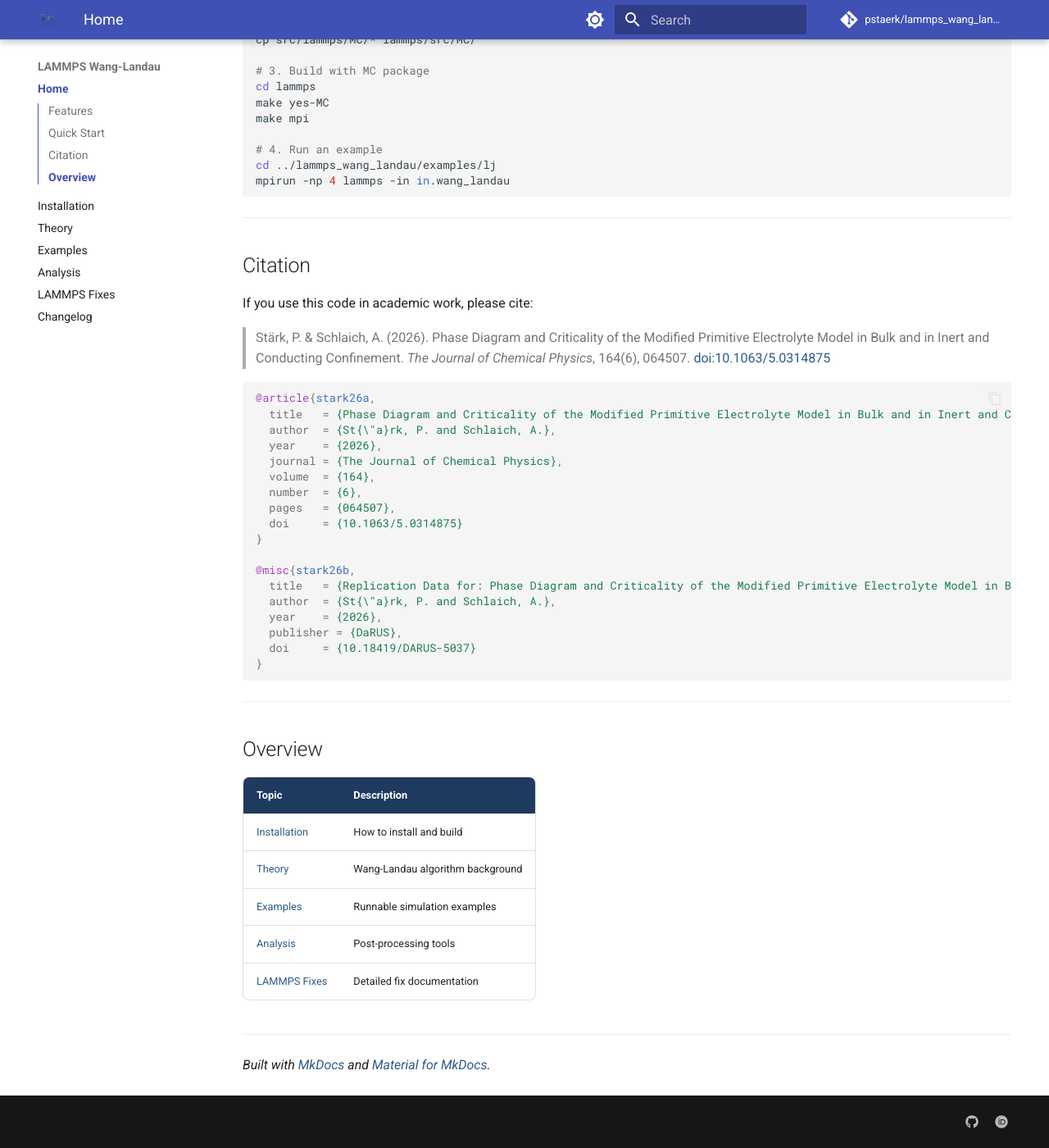
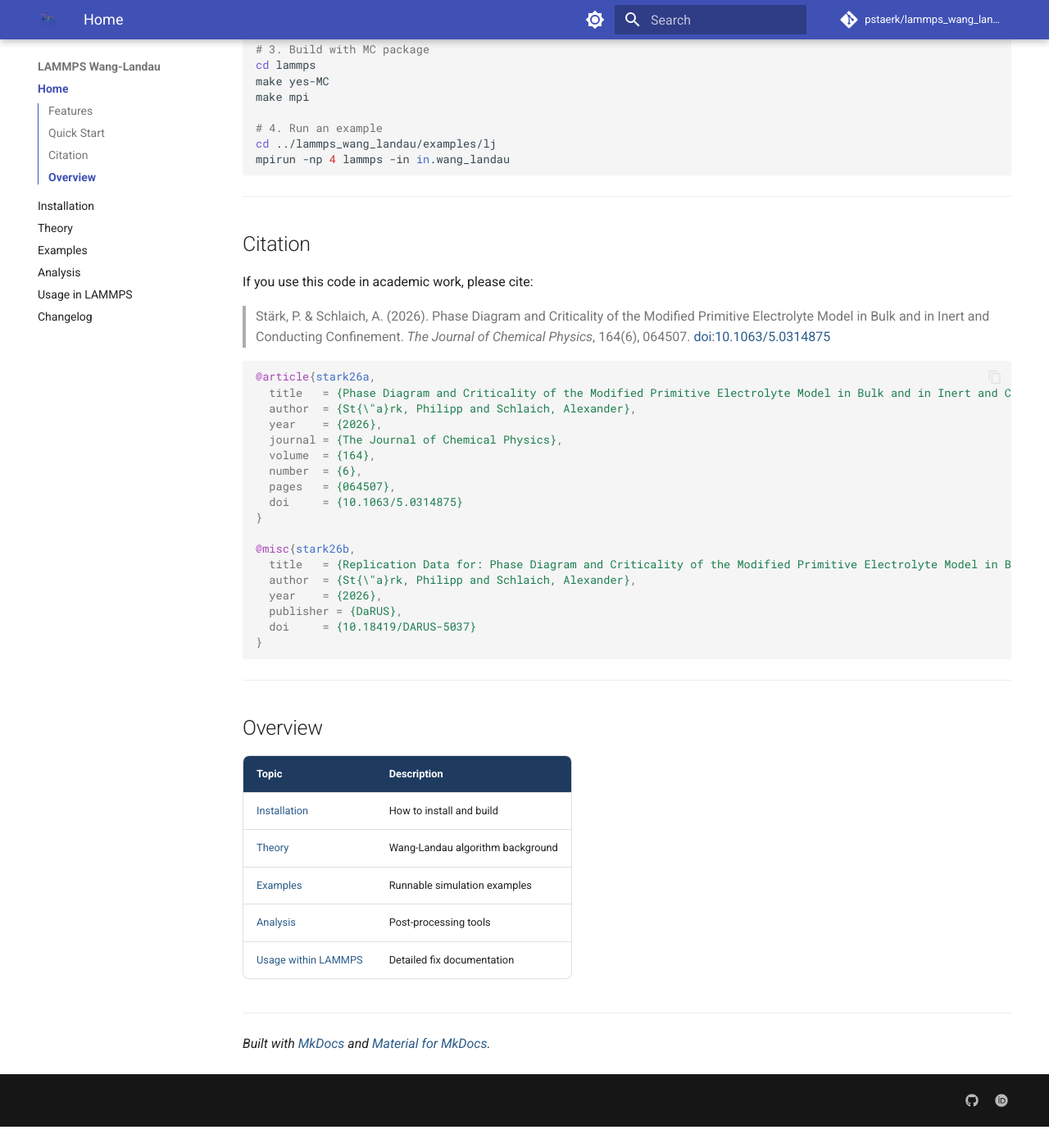
Before and after one commit to pstaerk/lammps_wang_landau, an MkDocs documentation site: the page built from docs/index.md, in a window 1280 px wide and 1400 px high, scrolled down 662 px. Shown: the whole window at 82% size. Built offline with MkDocs 1.6.1 and Material for MkDocs 9.7.7, drawn with Linux system fonts in a browser that asks for light colours; comment, search, counter and statistics services are not loaded; after the commit the page ends 2036 px from its top, so only the background shows below that.

Commit message:
Cosmetics for docs.

````diff
--- a/docs/index.md
+++ b/docs/index.md
@@ -17,7 +17,6 @@ A **Wang-Landau Monte Carlo** extension for [LAMMPS](https://www.lammps.org/), e
 - **Parallel sampling** — leverages LAMMPS MPI parallelization
 - **Versatile** — applicable to Lennard-Jones, electrolytes, and more
 
----
 
 ## Quick Start
 
@@ -49,7 +48,7 @@ If you use this code in academic work, please cite:
 ```bibtex
 @article{stark26a,
   title   = {Phase Diagram and Criticality of the Modified Primitive Electrolyte Model in Bulk and in Inert and Conducting Confinement},
-  author  = {St{\"a}rk, P. and Schlaich, A.},
+  author  = {St{\"a}rk, Philipp and Schlaich, Alexander},
   year    = {2026},
   journal = {The Journal of Chemical Physics},
   volume  = {164},
@@ -60,7 +59,7 @@ If you use this code in academic work, please cite:
 
 @misc{stark26b,
   title   = {Replication Data for: Phase Diagram and Criticality of the Modified Primitive Electrolyte Model in Bulk and in Inert and Conducting Confinement},
-  author  = {St{\"a}rk, P. and Schlaich, A.},
+  author  = {St{\"a}rk, Philipp and Schlaich, Alexander},
   year    = {2026},
   publisher = {DaRUS},
   doi     = {10.18419/DARUS-5037}
@@ -77,7 +76,7 @@ If you use this code in academic work, please cite:
 | [Theory](theory.md) | Wang-Landau algorithm background |
 | [Examples](examples.md) | Runnable simulation examples |
 | [Analysis](analysis.md) | Post-processing tools |
-| [LAMMPS Fixes](lammps-fixes.md) | Detailed fix documentation |
+| [Usage within LAMMPS](lammps-fixes.md) | Detailed fix documentation |
 
 ---
 
--- a/mkdocs.yml
+++ b/mkdocs.yml
@@ -89,7 +89,7 @@ nav:
   - Theory: theory.md
   - Examples: examples.md
   - Analysis: analysis.md
-  - LAMMPS Fixes: lammps-fixes.md
+  - Usage in LAMMPS: lammps-fixes.md
   - Changelog: changelog.md
 
 # Extra CSS
````
Also changed, not shown: docs/lammps-fixes.md (+2 -2 lines).
